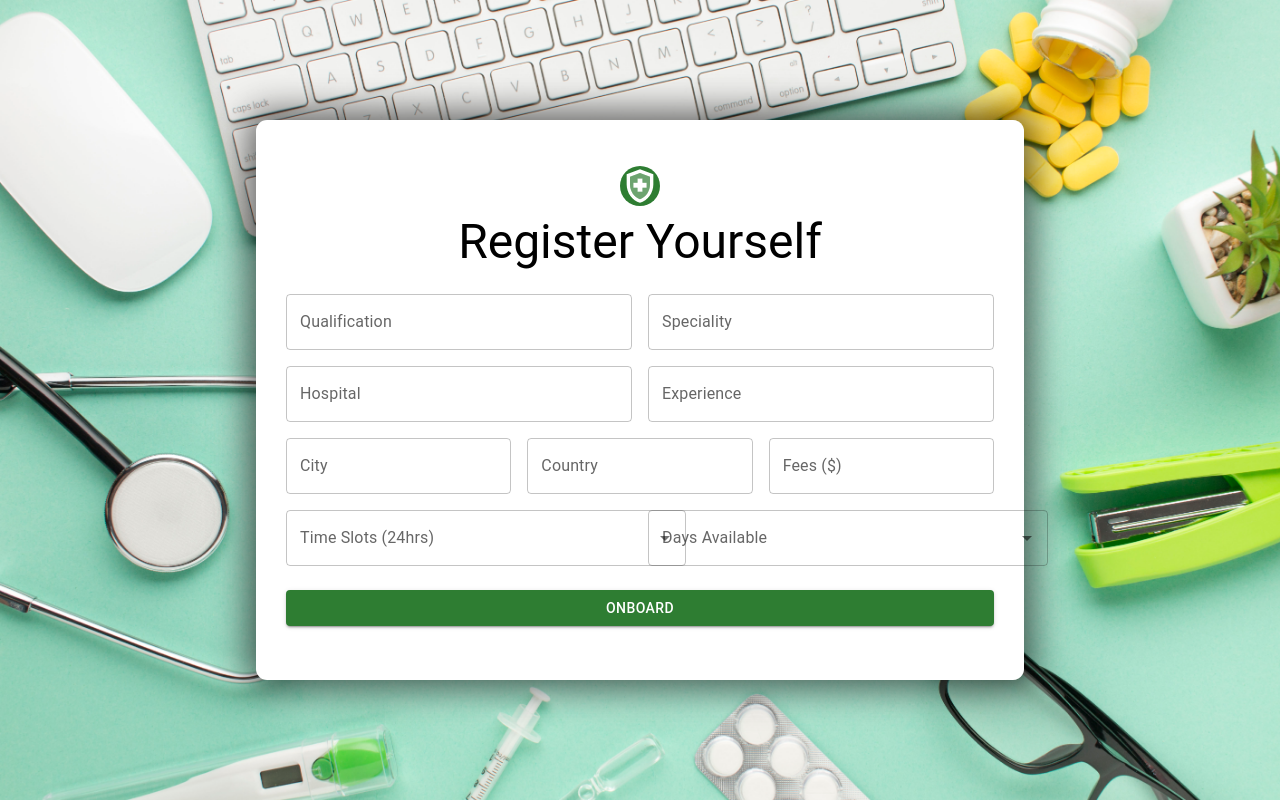
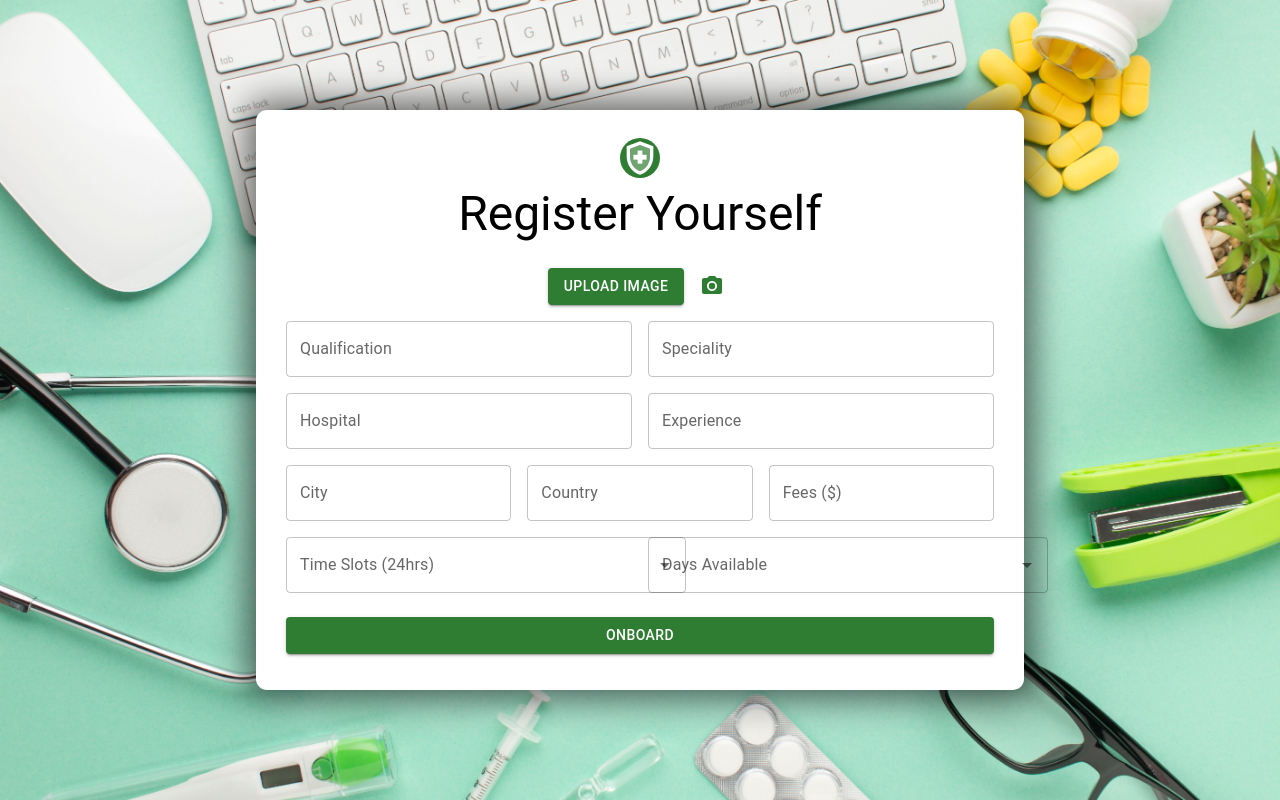
Before and after one commit to AhindraD/DocSeek---Frontend, a React (Create React App) app: page /doctor/onboard in a window 1280 px wide. Built offline with nearby package versions, Linux system fonts and the light colour scheme; no server answers.

Commit message:
add image

```diff
--- a/src/CSS/onboard.css
+++ b/src/CSS/onboard.css
@@ -15,7 +15,7 @@
     background-color: white;
     border-radius: 11px;
     box-shadow: 0 0 35px 9px rgba(0, 0, 0, 0.589);
-    padding: 30px;
+    padding: 20px 30px;
 
     display: flex;
     flex-direction: column;
--- a/src/components/DocOnboard.jsx
+++ b/src/components/DocOnboard.jsx
@@ -6,16 +6,29 @@ import Box from '@mui/material/Box';
 import HealthAndSafetyTwoToneIcon from '@mui/icons-material/HealthAndSafetyTwoTone';
 import Typography from '@mui/material/Typography';
 import Autocomplete from '@mui/material/Autocomplete';
-
+import IconButton from '@mui/material/IconButton';
+import PhotoCamera from '@mui/icons-material/PhotoCamera';
+import Stack from '@mui/material/Stack';
 
 import React from 'react'
 import "../CSS/onboard.css"
-import { useEffect, useState, useContext } from 'react'
+import { useEffect, useState, useContext,useRef } from 'react'
 import { UserContext } from "../Contexts/UserContext";
 import axiosClient from '../ApiConfig';
 import { useNavigate } from 'react-router-dom';
 
 function DocOnboard() {
+    let [selectedImage, setSelectedImage] = useState();
+    let fileInputRef = useRef(null);
+    // This function will be triggered when the file field change
+    const imageChange = (e) => {
+        if (e.target.files && e.target.files.length > 0) {
+            setSelectedImage(e.target.files[0]);
+        }
+    };
+
+
+
     let navigate = useNavigate();
     let { user, setUser, token, setToken, refreshToken, setRefreshToken, logout, role, setRole } = useContext(UserContext);
     let [loading, setLoading] = useState(true);
@@ -49,8 +62,10 @@ function DocOnboard() {
             fee: data.get('fee'),
             city: data.get('city'),
             country: data.get('country'),
+            image: selectedImage,
         };
-        //console.log(onboardDoc)
+        console.log(onboardDoc)
+        /*
         await fetch("http://localhost:8000/doctor/onboard", {
             method: "POST",
             headers: {
@@ -66,6 +81,7 @@ function DocOnboard() {
         //console.log(timeSlots);
         console.log("submit");
         navigate("/doctor/home");
+        */
     };
 
     return (
@@ -78,6 +94,27 @@ function DocOnboard() {
                     Register Yourself
                 </Typography>
                 <Box component="form" noValidate onSubmit={handleSubmit} sx={{ mt: 3 }}>
+                    <div style={styles.container}>
+                        <Stack direction="row" alignItems="center" spacing={1}>
+                            <Button variant="contained" component="label" color="success">
+                                Upload Image
+                                <input hidden accept="image/*" type="file" onChange={imageChange} id="image"/>
+                            </Button>
+                            <IconButton color="success" aria-label="upload picture" component="label">
+                                <input hidden accept="image/*" type="file" onChange={imageChange} id="image"/>
+                                <PhotoCamera />
+                            </IconButton>
+                        </Stack>
+                        {selectedImage && (
+                            <div style={styles.preview}>
+                                <img
+                                    src={URL.createObjectURL(selectedImage)}
+                                    style={styles.image}
+                                    alt="Thumb"
+                                />
+                            </div>
+                        )}
+                    </div>
                     <Grid container spacing={2}>
                         <Grid item xs={6}>
                             <TextField
@@ -206,3 +243,24 @@ function DocOnboard() {
 }
 
 export default DocOnboard;
+
+
+
+const styles = {
+    container: {
+        width: "100%",
+        display: "flex",
+        flexDirection: "column",
+        justifyContent: "center",
+        alignItems: "center",
+        marginBottom: 15,
+    },
+    preview: {
+        marginTop: 5,
+        display: "flex",
+        flexDirection: "column",
+        justifyContent: "center",
+        alignItems: "center",
+    },
+    image: { maxWidth: "40%", maxHeight: 320, borderRadius: 5 },
+};
```
